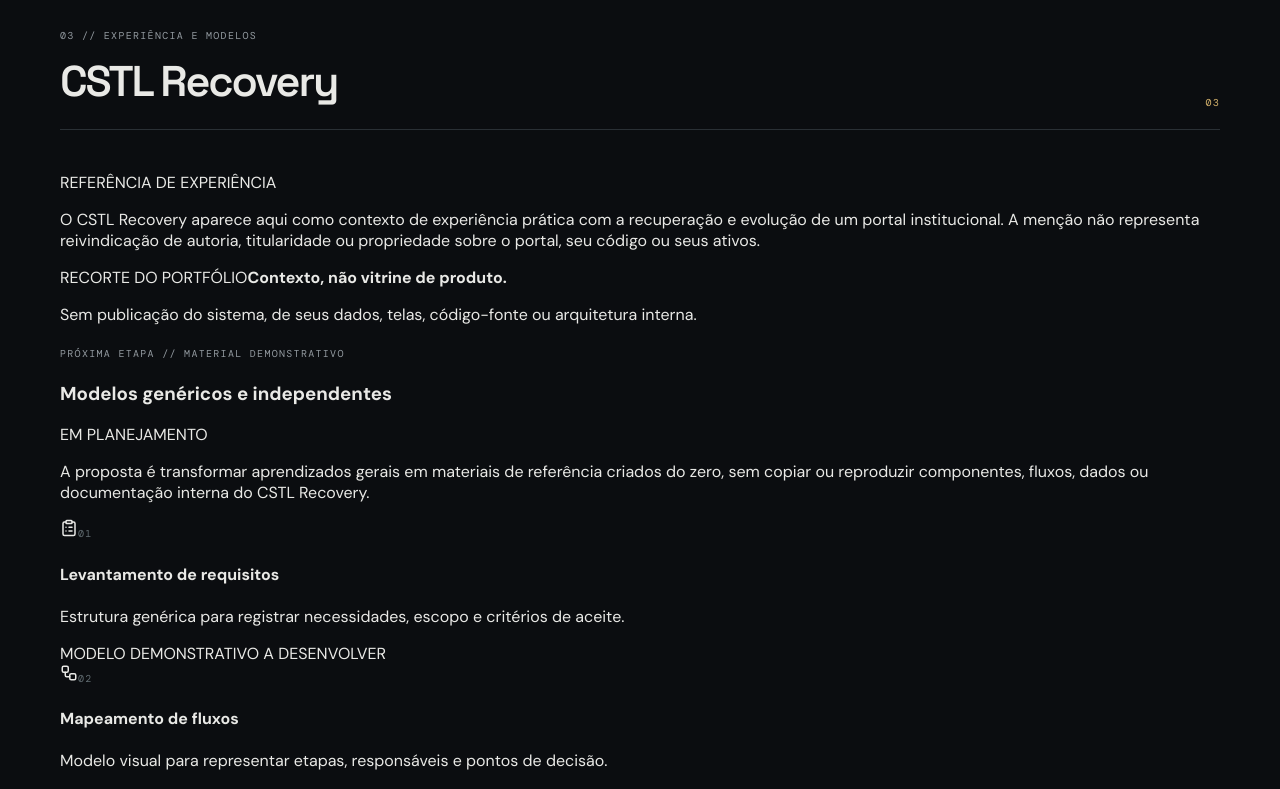
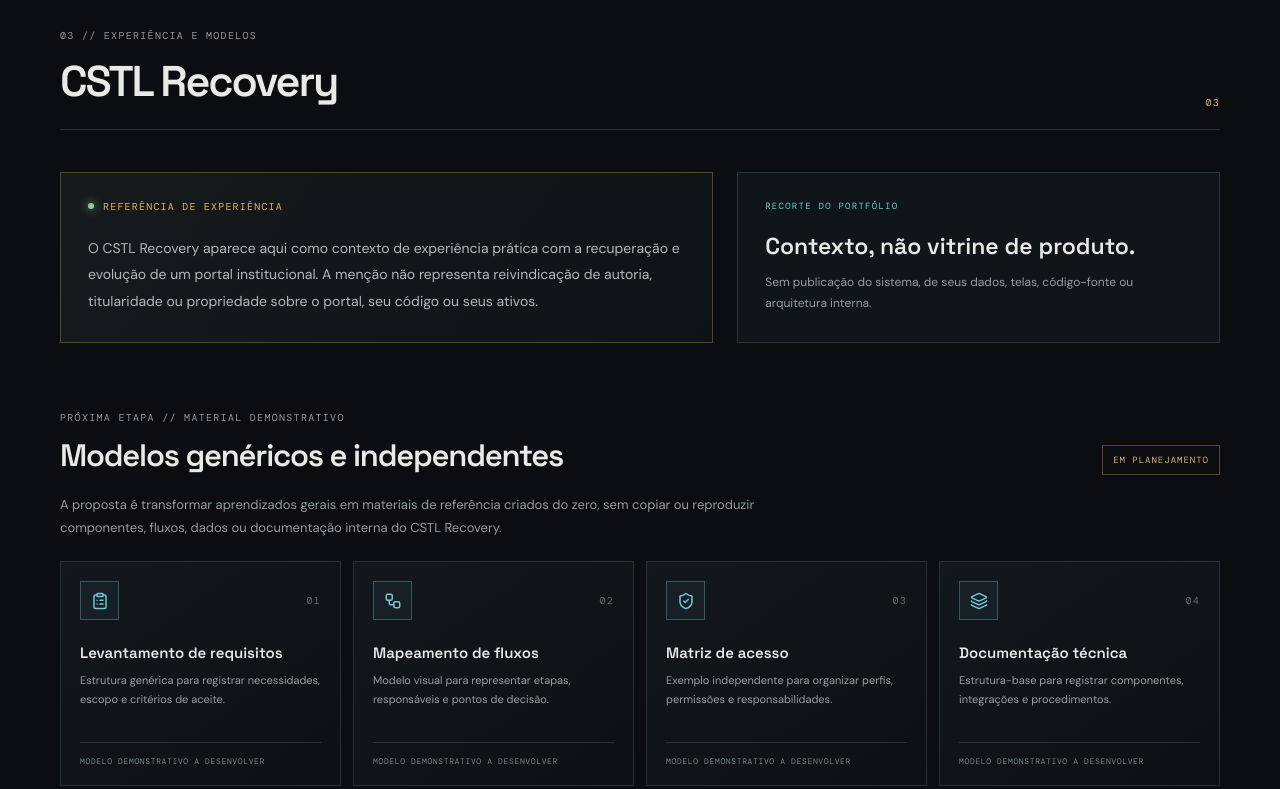
Before and after one commit to ChesYii19/NexusPort, a React (Vite) app: page / in a window 1280 px wide. Shown: the part 2000-2789 px from the top of the page. Built offline with nearby package versions, Linux system fonts and the light colour scheme.

Commit message:
Style CSTL reference and generic model cards

```diff
--- a/src/styles.css
+++ b/src/styles.css
@@ -1,3 +1,4 @@
+/* NEXUS portfolio | dark graphite, muted gold and cyan */
 @import url('https://fonts.googleapis.com/css2?family=DM+Mono:wght@400;500&family=DM+Sans:wght@400;500;600;700&family=Space+Grotesk:wght@400;500;600;700&display=swap');
 
 :root {
@@ -36,16 +37,16 @@ button:focus-visible, a:focus-visible { outline: 2px solid var(--cyan); outline-
 .top-cta:hover { border-color: var(--gold); color: var(--gold); }
 .mobile-menu { display: none; background: none; color: white; border: 0; cursor: pointer; }
 .hero { min-height: 650px; display: grid; grid-template-columns: 1.08fr .92fr; align-items: center; gap: 45px; padding-top: 55px; padding-bottom: 65px; }
-.availability, .eyebrow, .hero-kicker, .meta-label, .section-number, .visual-topline, .visual-coordinates, .project-category, .skill-strip>span, .footer>span, .card-index { font: 10px var(--mono); letter-spacing: .13em; color: var(--muted); }
+.availability, .eyebrow, .hero-kicker, .meta-label, .section-number, .visual-topline, .visual-coordinates, .skill-strip>span, .footer>span, .card-index { font: 10px var(--mono); letter-spacing: .13em; color: var(--muted); }
 .availability { display: flex; align-items: center; gap: 10px; color: #aeb5b8; }
-.pulse, .live i, .principles i, .project-status i { width: 6px; height: 6px; background: #8bc99c; border-radius: 50%; box-shadow: 0 0 10px #8bc99c; }
+.pulse, .live i, .principles i, .reference-label span { width: 6px; height: 6px; background: #8bc99c; border-radius: 50%; box-shadow: 0 0 10px #8bc99c; }
 .availability-line { width: 48px; height: 1px; background: #444b50; }
 .hero-kicker { margin-top: 37px; color: var(--gold); }
 h1 { font: 600 clamp(48px, 6.2vw, 76px)/1.04 var(--display); letter-spacing: -.065em; margin: 17px 0 22px; }
 h1 span:not(.gold-dot) { color: #a9b1b4; }
 h1 .gold-dot { color: var(--gold); }
 .hero-description { color: #a3aaaf; line-height: 1.8; max-width: 490px; font-size: 15px; }
-.hero-actions { display: flex; align-items: center; gap: 13px; margin-top: 30px; }
+.hero-actions { display: flex; align-items: center; gap: 13px; margin-top: 30px; flex-wrap: wrap; }
 .button { display: inline-flex; align-items: center; gap: 12px; padding: 13px 17px; font-size: 12px; border-radius: 3px; transition: .2s; }
 .button-primary { background: var(--gold); color: #171717; font-weight: 700; }
 .button-primary:hover { background: #edcb83; transform: translateY(-2px); }
@@ -87,7 +88,7 @@ h1 .gold-dot { color: var(--gold); }
 .section-number { color: var(--gold); }
 .about-grid { display: grid; grid-template-columns: 1fr 1fr; gap: 90px; }
 .big-statement { font: 500 clamp(27px, 3vw, 38px)/1.25 var(--display); letter-spacing: -.04em; margin: 0; max-width: 480px; }
-.big-statement em, .contact-panel h2 em { font-style: normal; color: var(--gold); }
+.big-statement em { font-style: normal; color: var(--gold); }
 .about-body { color: #a6adb1; font-size: 14px; line-height: 1.9; }
 .about-body p { margin: 0 0 17px; }
 .principles { display: flex; flex-wrap: wrap; gap: 10px; margin-top: 25px; }
@@ -95,9 +96,9 @@ h1 .gold-dot { color: var(--gold); }
 .principles i { width: 5px; height: 5px; }
 .areas-grid { display: grid; grid-template-columns: repeat(4, 1fr); gap: 12px; }
 .area-card { padding: 22px 19px 19px; border: 1px solid #2a3035; background: linear-gradient(145deg, #13181d, #0d1013); min-height: 220px; transition: .2s; }
-.area-card:hover, .project-card:hover { border-color: #75613d; transform: translateY(-3px); }
-.area-card-top { display: flex; justify-content: space-between; align-items: center; }
-.area-icon, .project-icon { width: 39px; height: 39px; display: grid; place-items: center; color: var(--gold); background: #d8b56d12; border: 1px solid #51452f; }
+.area-card:hover, .model-card:hover { border-color: #75613d; transform: translateY(-3px); }
+.area-card-top, .model-card-top { display: flex; justify-content: space-between; align-items: center; }
+.area-icon, .model-icon { width: 39px; height: 39px; display: grid; place-items: center; color: var(--gold); background: #d8b56d12; border: 1px solid #51452f; }
 .card-index { color: #626d72; }
 .area-card h3 { font: 600 16px var(--display); margin: 27px 0 10px; }
 .area-card p { font-size: 12px; line-height: 1.7; color: #969fa4; margin: 0; }
@@ -105,36 +106,30 @@ h1 .gold-dot { color: var(--gold); }
 .skill-strip { margin-top: 24px; padding: 18px 20px; border: 1px solid #2a3035; display: flex; align-items: center; gap: 30px; }
 .skill-strip>span { white-space: nowrap; color: var(--gold); }
 .skill-strip div { display: flex; flex-wrap: wrap; gap: 8px; }
-.skill-strip b, .tag-row span { font: 10px var(--mono); font-weight: 400; color: #aab2b5; padding: 7px 9px; background: #171c20; border: 1px solid #2a3035; }
-.projects-intro { display: flex; justify-content: space-between; align-items: center; gap: 30px; margin-top: -15px; margin-bottom: 25px; }
-.projects-intro p { max-width: 570px; color: #a1a9ad; font-size: 13px; line-height: 1.7; }
-.text-link { display: flex; align-items: center; gap: 8px; font-size: 12px; color: var(--gold); white-space: nowrap; }
-.projects-grid { display: grid; grid-template-columns: minmax(0, 1.15fr) minmax(270px, .85fr); gap: 13px; align-items: stretch; }
-.project-card { position: relative; min-height: 300px; padding: 24px; border: 1px solid #2a3035; background: linear-gradient(145deg, #14191e, #0e1114); transition: .2s; display: flex; flex-direction: column; }
-.project-top { display: flex; align-items: center; justify-content: space-between; gap: 12px; }
-.project-status { display: flex; align-items: center; gap: 7px; font: 9px var(--mono); color: #9da6a9; }
-.project-status i { width: 5px; height: 5px; background: var(--gold); box-shadow: none; }
-.project-category { display: block; margin-top: 23px; font-size: 9px; color: var(--gold); }
-.project-card h3 { font: 600 24px var(--display); margin: 8px 0; }
-.project-card p { font-size: 12px; line-height: 1.75; color: #9ca5a9; max-width: 520px; margin: 0 0 17px; }
-.tag-row { display: flex; flex-wrap: wrap; gap: 6px; margin-top: auto; }
-.tag-row span { font-size: 9px; padding: 5px 7px; }
-.project-link { display: flex; align-items: center; gap: 7px; font-size: 11px; color: #d7bd85; margin-top: 20px; width: max-content; }
-.project-link:hover { color: white; }
-.accent-blue .project-icon { color: var(--cyan); border-color: #36575b; background: #73c9d20d; }
-.accent-purple .project-icon { color: #b7a0e2; border-color: #51436b; background: #b7a0e20d; }
-.accent-green .project-icon { color: #9bcca7; border-color: #3b5942; background: #9bcca70d; }
-.project-aside { display: flex; flex-direction: column; min-height: 300px; padding: 23px 24px; border: 1px solid #2a3035; background: radial-gradient(ellipse at 90% 0%, #73c9d20c, transparent 48%), #101519; }
-.project-aside-top, .project-aside-foot { display: flex; align-items: center; justify-content: space-between; gap: 12px; font: 9px var(--mono); letter-spacing: .12em; color: #778187; }
-.project-aside-mark { width: 54px; height: 54px; display: grid; place-items: center; margin-top: 30px; color: var(--cyan); border: 1px solid #36575b; background: #73c9d20d; }
-.project-aside-kicker { margin-top: 20px; color: var(--cyan); font: 9px var(--mono); letter-spacing: .14em; }
-.project-aside h3 { max-width: 270px; margin: 10px 0; font: 600 22px/1.2 var(--display); letter-spacing: -.03em; }
-.project-aside p { margin: 0; color: #929da2; font-size: 12px; line-height: 1.75; }
-.project-aside-foot { margin-top: auto; padding-top: 22px; border-top: 1px solid #293239; }
-.project-aside-foot b { color: var(--gold); font-weight: 400; }
+.skill-strip b { font: 10px var(--mono); font-weight: 400; color: #aab2b5; padding: 7px 9px; background: #171c20; border: 1px solid #2a3035; }
+.reference-intro { display: grid; grid-template-columns: 1.15fr .85fr; gap: 24px; align-items: stretch; }
+.reference-intro>div:first-child { padding: 27px; border: 1px solid #55472e; background: linear-gradient(125deg, #171a1c, #101316); }
+.reference-label { display: flex; align-items: center; gap: 9px; color: var(--gold); font: 10px var(--mono); letter-spacing: .12em; }
+.reference-label span { display: inline-block; }
+.reference-intro>div:first-child>p { margin: 22px 0 0; color: #b1b8ba; font-size: 14px; line-height: 1.9; max-width: 690px; }
+.reference-note { padding: 27px; border: 1px solid #2b343a; background: #101519; display: flex; flex-direction: column; }
+.reference-note>span { color: var(--cyan); font: 9px var(--mono); letter-spacing: .14em; }
+.reference-note strong { margin-top: 21px; font: 600 23px/1.2 var(--display); }
+.reference-note p { margin: 12px 0 0; color: #929da2; font-size: 12px; line-height: 1.7; }
+.models-heading { display: flex; justify-content: space-between; align-items: end; gap: 20px; margin-top: 62px; }
+.models-heading h3 { margin: 9px 0 0; font: 600 clamp(24px, 3vw, 31px) var(--display); letter-spacing: -.04em; }
+.models-status { color: var(--gold); border: 1px solid #55472e; padding: 8px 10px; font: 9px var(--mono); letter-spacing: .11em; white-space: nowrap; }
+.models-description { max-width: 760px; color: #929da2; font-size: 13px; line-height: 1.8; margin: 18px 0 22px; }
+.models-grid { display: grid; grid-template-columns: repeat(4, 1fr); gap: 12px; }
+.model-card { display: flex; flex-direction: column; min-height: 225px; padding: 19px; border: 1px solid #2a3035; background: linear-gradient(145deg, #13181d, #0d1013); transition: .2s; }
+.model-icon { color: var(--cyan); border-color: #36575b; background: #73c9d20d; }
+.model-card h4 { margin: 23px 0 9px; font: 600 15px var(--display); }
+.model-card p { color: #969fa4; font-size: 11px; line-height: 1.7; margin: 0 0 16px; }
+.model-foot { margin-top: auto; padding-top: 13px; border-top: 1px solid #283137; color: #78848a; font: 8px var(--mono); letter-spacing: .08em; }
 .contact-section { padding-top: 115px; padding-bottom: 90px; }
 .contact-panel { position: relative; padding: 46px 50px; border: 1px solid #55472e; background: radial-gradient(ellipse at 10% 100%, #d8b56d12, transparent 45%), linear-gradient(110deg, #15191c, #101316); display: grid; grid-template-columns: 1fr 240px; gap: 40px; }
 .contact-panel h2 { font: 600 clamp(35px, 4.5vw, 54px)/1.08 var(--display); letter-spacing: -.06em; margin: 16px 0; }
+.contact-panel h2 em { font-style: normal; color: var(--gold); }
 .contact-panel p { font-size: 13px; color: #a4adb0; max-width: 440px; line-height: 1.8; }
 .contact-actions { display: grid; align-content: center; gap: 9px; }
 .contact-actions a, .contact-actions button { display: flex; align-items: center; gap: 11px; background: #171d21; border: 1px solid #333c41; color: #d8dedd; padding: 13px 14px; font-size: 12px; text-align: left; cursor: pointer; }
@@ -155,11 +150,10 @@ h1 .gold-dot { color: var(--gold); }
 @media (max-width: 950px) {
   .hero { grid-template-columns: 1fr; gap: 45px; padding-top: 65px; }
   .hero-visual { width: min(100%, 580px); margin: auto; }
-  .areas-grid { grid-template-columns: repeat(2, 1fr); }
+  .areas-grid, .models-grid { grid-template-columns: repeat(2, 1fr); }
   .about-grid { gap: 35px; }
   .nav { gap: 18px; }
-  .projects-grid { grid-template-columns: 1fr; }
-  .project-aside { min-height: 250px; }
+  .reference-intro { grid-template-columns: 1fr; }
   .contact-panel { grid-template-columns: 1fr 210px; padding: 35px; }
 }
 @media (max-width: 620px) {
@@ -183,15 +177,16 @@ h1 .gold-dot { color: var(--gold); }
   .content-section { padding-top: 78px; }
   .section-heading { margin-bottom: 28px; }
   .about-grid { grid-template-columns: 1fr; gap: 20px; }
-  .areas-grid { grid-template-columns: 1fr 1fr; gap: 8px; }
+  .areas-grid, .models-grid { grid-template-columns: 1fr 1fr; gap: 8px; }
   .area-card { padding: 16px; min-height: 215px; }
   .area-card h3 { font-size: 14px; }
   .area-card p { font-size: 11px; }
   .skill-strip { align-items: flex-start; flex-direction: column; gap: 13px; }
-  .projects-intro { align-items: flex-start; flex-direction: column; gap: 0; }
-  .projects-grid { grid-template-columns: 1fr; }
-  .project-card { min-height: 255px; }
-  .project-aside { min-height: 270px; padding: 20px; }
+  .reference-intro>div:first-child, .reference-note { padding: 21px; }
+  .models-heading { align-items: flex-start; flex-direction: column; margin-top: 42px; }
+  .model-card { padding: 15px; min-height: 245px; }
+  .model-card h4 { font-size: 13px; }
+  .model-card p { font-size: 10px; }
   .contact-section { padding-top: 80px; padding-bottom: 60px; }
   .contact-panel { grid-template-columns: 1fr; padding: 26px 20px; gap: 20px; }
   .contact-panel h2 { font-size: 39px; }
```
